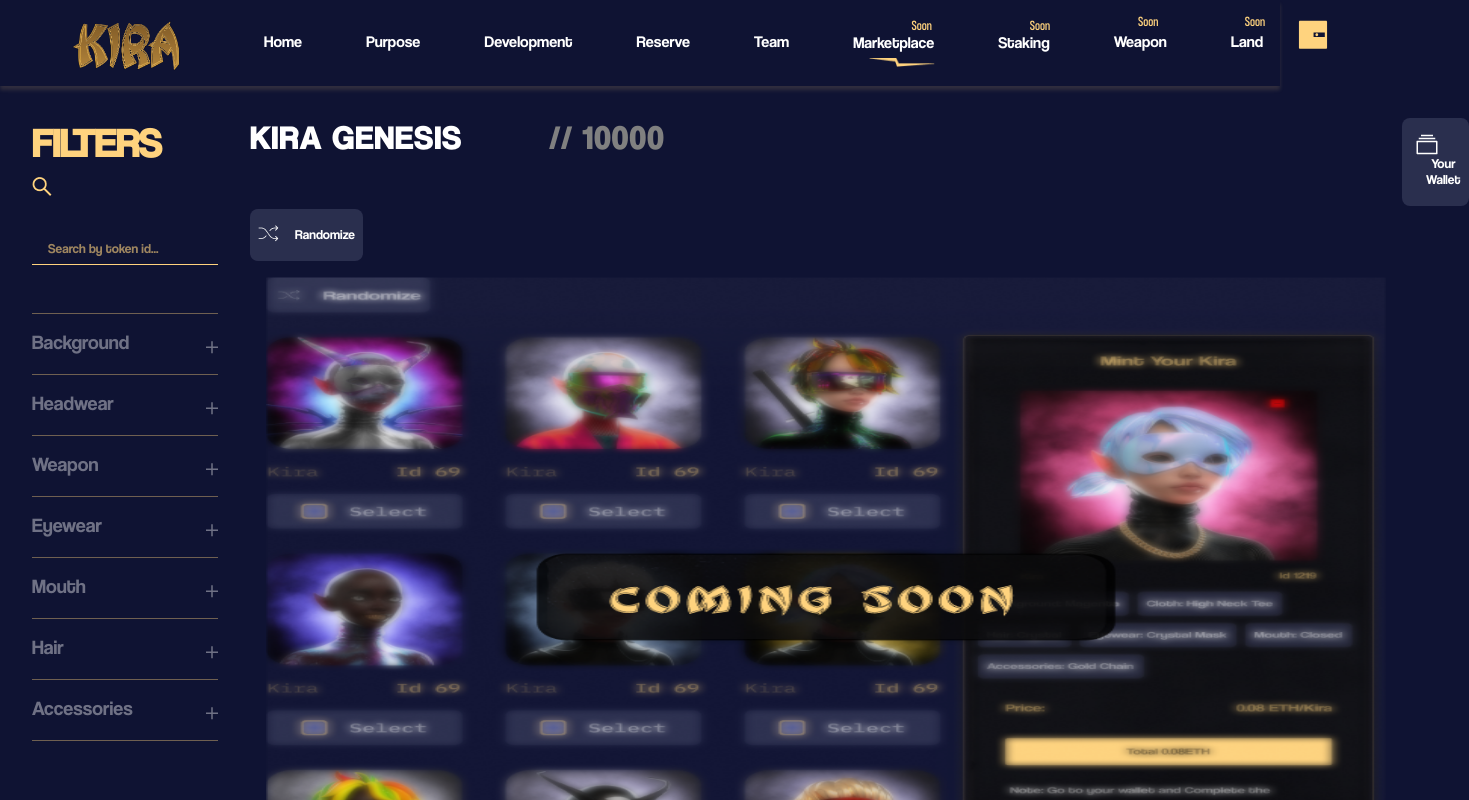
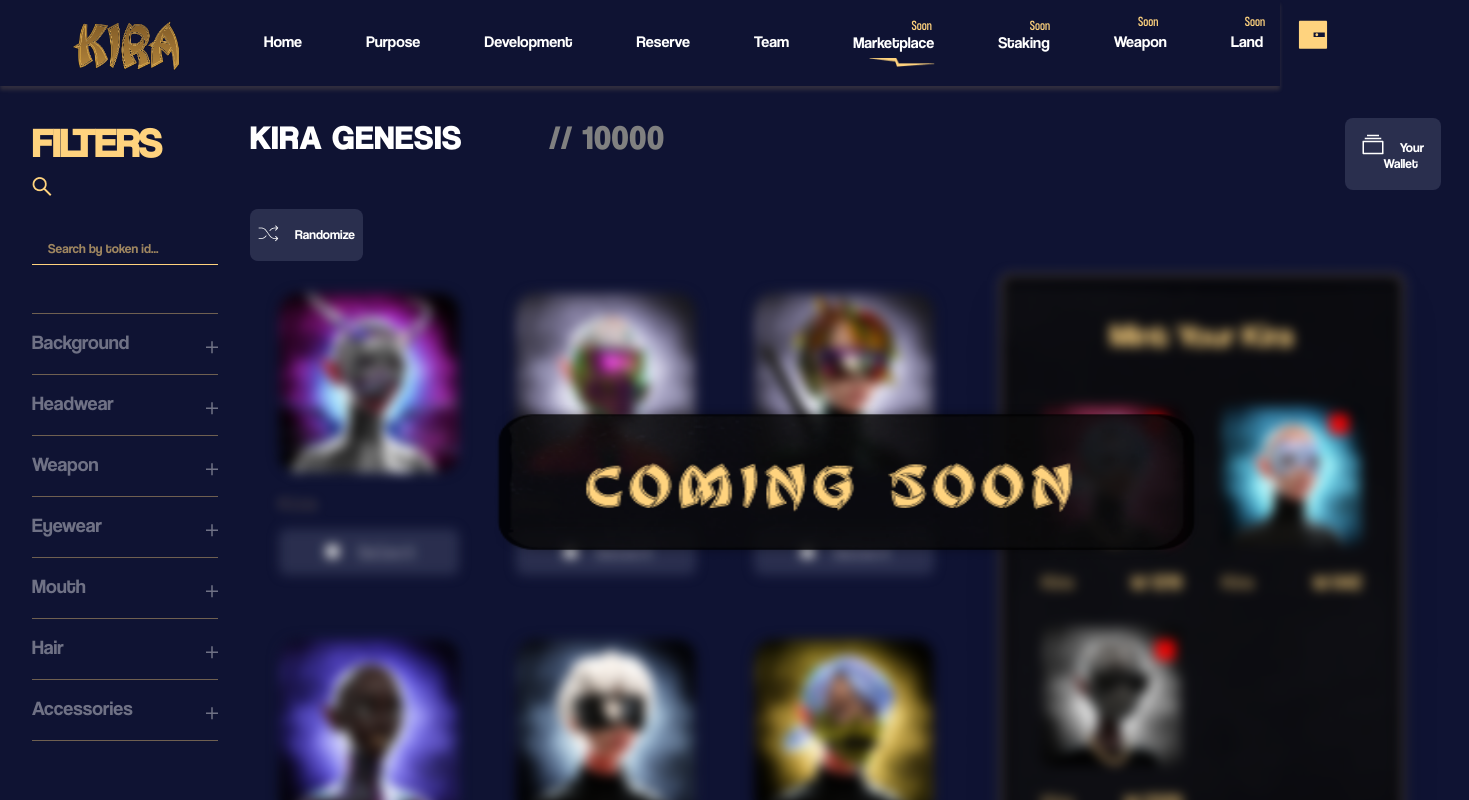
Before and after one commit to shubhraagarwal/kiraV2, a React (Create React App) app: page /marketplace in a window 1280 px wide. Shown: the top 800 px of the page, 1469 px wide, since content can reach past the window. Built offline with nearby package versions, Linux system fonts and the light colour scheme; a web font is replaced by a local one.

Commit message:
fixed market place

```diff
--- a/src/components/components.css
+++ b/src/components/components.css
@@ -163,7 +163,10 @@ a {
 
   margin-top: -3rem;
 }
-
+.Char_Wrap{
+  display: flex;
+  filter: blur(6px);
+}
 .walletBtn {
   background: rgba(61, 65, 97, 0.6);
   border: none;
@@ -173,7 +176,7 @@ a {
   font-family: Cool;
   cursor: pointer;
   margin-top: 5rem;
-  /* margin-left: -6rem; */
+  margin-left: -6rem;
   padding-bottom: 1.2rem;
   padding-right: 0.5rem;
 }
@@ -246,8 +249,12 @@ a {
 .charCont {
   font-family: "IBM Plex Mono", monospace;
 }
+.charCont img{
+  height: 180px;
+  width: 180px;
+}
 .selection {
-  padding: 0.8rem 4rem;
+  padding: 0.8rem 2.7rem;
   width: fit-content;
   /* margin: auto; */
   background: #3d416199;
@@ -271,11 +278,15 @@ a {
   color: #ffd37e;
 }
 .gallery_comming {
-  padding: 1rem 1rem;
+  /* padding: 1rem 1rem; */
+  text-align: center;
 }
 .gallery_comming img {
-  height: 40rem;
-  width: 70rem;
+  height: 10rem;
+  width: 60%;
+  position: relative;
+  top: -56rem;
+  /* left: 12rem; */
 }
 /* DEFEAT PAGE */
 .defeat_header {
--- a/src/pages/Gallery.jsx
+++ b/src/pages/Gallery.jsx
@@ -3,19 +3,20 @@ import Search from "../assets/search.png";
 import Add from "../assets/add.png";
 import YourWallet from "../assets/yourwallet.png";
 import Random from "../assets/random.png";
-// import CharOne from '../assets/CharOne.png'
-// import CharTwo from '../assets/CharTwo.png'
-// import CharThree from '../assets/CharThree.png'
+import CharOne from '../assets/CharOne.png'
+import CharTwo from '../assets/CharTwo.png'
+import CharThree from '../assets/CharThree.png'
 // import CharFour from '../assets/CharFour.png'
-// import CharFive from '../assets/CharFive.png'
-// import CharSix from '../assets/CharSix.png'
-// import CharSeven from '../assets/CharSeven.png'
+import CharFive from '../assets/CharFive.png'
+import CharSix from '../assets/CharSix.png'
+import CharSeven from '../assets/CharSeven.png'
 // import CharEight from '../assets/CharEight.png'
-// import CharNine from '../assets/CharNine.png'
-// import CharTen from '../assets/CharTen.png'
-// import CharEleven from '../assets/CharEleven.png'
-// import CommingSoon from '../assets/Coming soon.png'
-import MarketPlace from "../assets/Marketplace-coming soon.png";
+import CharNine from '../assets/CharNine.png'
+import CharTen from '../assets/CharTen.png'
+import CharEleven from '../assets/CharEleven.png'
+import CommingSoon from '../assets/Coming soon.png'
+// import MarketPlace from "../assets/Marketplace-coming soon.png";
+import Mint from '../assets/Mint Section.png'
 import Staking from "../assets/staking.png";
 const Gallery = () => {
   return (
@@ -108,7 +109,8 @@ const Gallery = () => {
                 <img src={Random} alt="" />
                 Randomize
               </button>
-              {/* <div className="Characters">
+              <div className="Char_Wrap">
+               <div className="Characters">
      <div className="CharRowOne">
      <div className="charCont">
      <img src={CharOne} alt="" />
@@ -134,14 +136,14 @@ const Gallery = () => {
      <span>Select</span>
      </div>
      </div>
-     <div className="charCont">
+   {/*  <div className="charCont">
      <img src={CharFour} alt="" />
      <p>Kira</p>
      <div className="selection">
      <input type="checkbox"/>
      <span>Select</span>
      </div>
-     </div>
+  </div>*/}
 
      </div>
      <div className="CharRowOne">
@@ -169,14 +171,14 @@ const Gallery = () => {
      <span>Select</span>
      </div>
      </div>
-     <div className="charCont">
+    {/* <div className="charCont">
      <img src={CharEight} alt="" />
      <p>Kira</p>
      <div className="selection">
      <input type="checkbox"/>
      <span>Select</span>
      </div>
-     </div>
+</div>*/}
 
      </div>
      <div className="CharRowOne">
@@ -205,16 +207,19 @@ const Gallery = () => {
      </div>
      </div>
      </div>
-      */}
-              {/* </div> */}
+     </div>
+     <div className="Mint">
+     <img src={Mint} alt="" />
+     </div>
+               </div>
 
               <div className="gallery_comming">
                 <img
                   className="marketplace__comingsoon"
-                  src={MarketPlace}
+                  src={CommingSoon}
                   alt=""
                 />
-              </div>
+    </div>
             </div>
 
             <div>
```
Also changed, not shown: src/assets/Mint Section.png (added).
